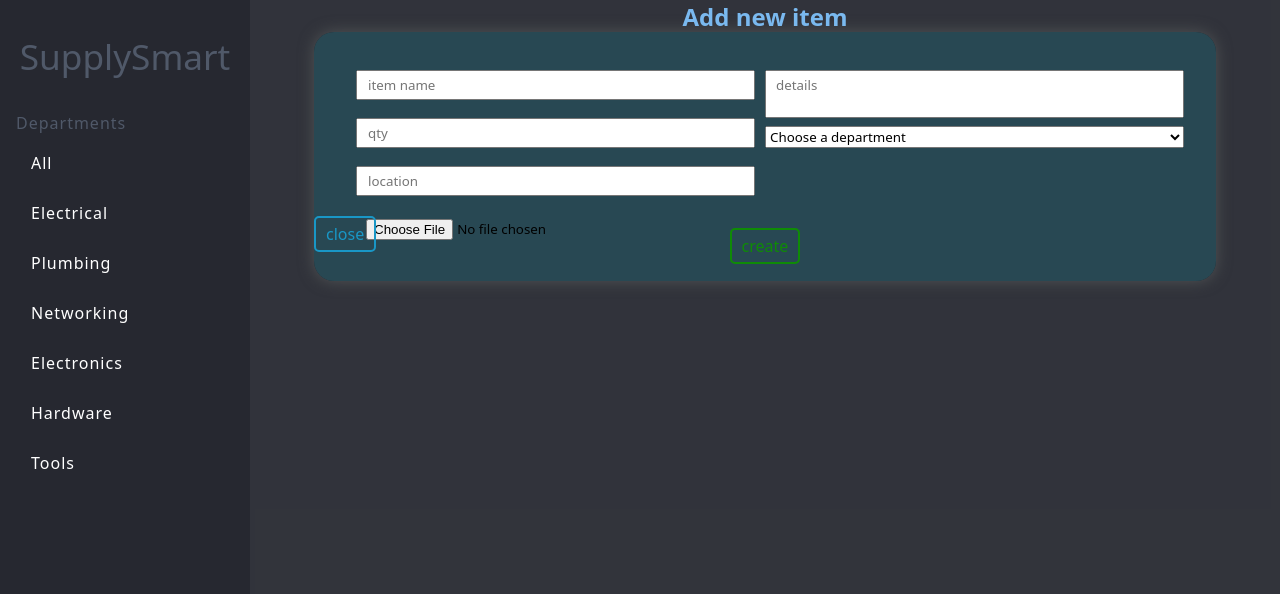
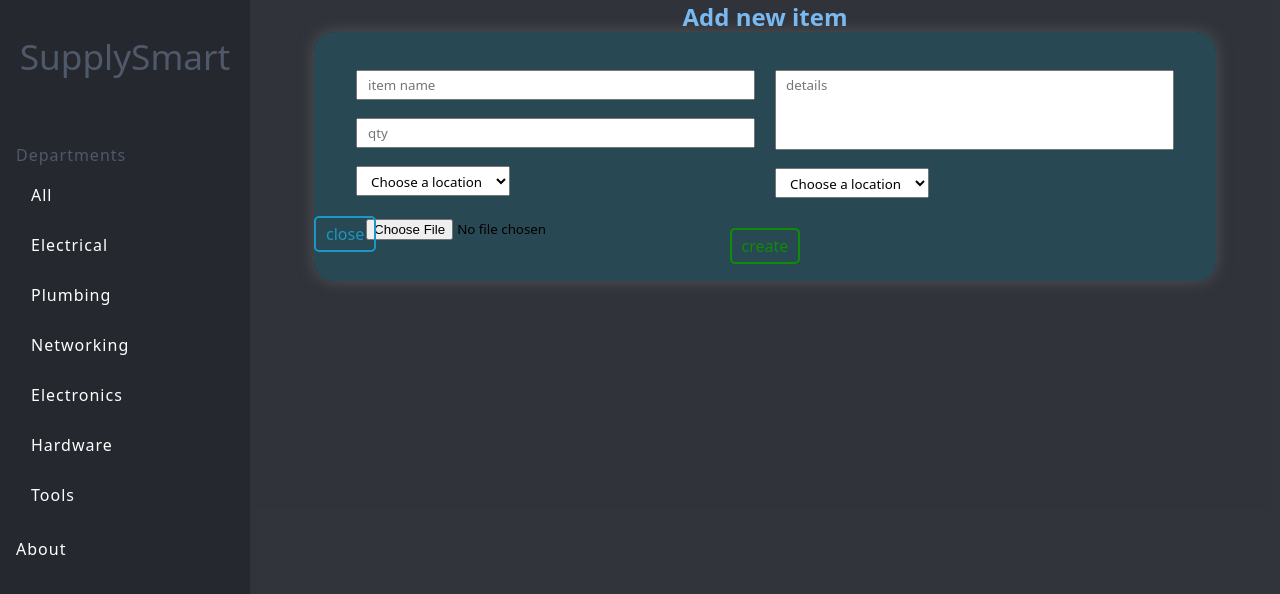
Before and after one commit to Alex-dev7/Project4-inventoryApp-frontend, a React (Create React App) app: page /create in a window 1280 px wide. Both pictures are taken after a click on the button "add item". Shown: the top 594 px of the page. Built offline with nearby package versions, Linux system fonts and the light colour scheme.

Commit message:
update form/popup

```diff
--- a/src/App.scss
+++ b/src/App.scss
@@ -76,15 +76,20 @@
                     flex-wrap: wrap;
                     justify-content: flex-start;
                     gap: .5rem;
+
+                    select {
+                        width: fit-content;
+
+                    }
                 }
-                input {
+                input, select, textarea {
                     height: 30px;
                     margin: 5px 10px;
                     padding: 5px 10px;
                 }
                 textarea {
                     resize: none;
-                    height: 3rem;
+                    height: 5rem;
                     margin-top: 5px;
                     padding: 5px 10px;
                   }
@@ -172,14 +177,14 @@
     box-shadow: 0 0 15px #515455;
     display: grid;
     grid-template-columns: 1fr 1fr;
-
+    position: relative;
     img {
         max-width: 350px;
         max-height: 400px;
         object-fit: cover;
 
     }
-    div {
+    div{
         display: flex;
         flex-direction: column;
         align-items: flex-start;
@@ -196,18 +201,62 @@
             color: rgba(255, 255, 255, 0.688);
             padding: 2px 10px;
         }
-        button {
-            @include button-style();
+        .buttons-container {
+            width: 100%;
+            padding: 0;
+            margin-top: 4rem;
+            display: flex;
+            flex-direction: row;
+            justify-content: space-between;
+            button {
 
+                @include button-style();
+                span {
+                    background-color: transparent;
+                }
          }
+        }
+
     }
     .b-side {
         align-items: center;
+        justify-content: space-between;
 
 
     }
 
     form {
-        display: none;
+        #delete {
+            @include button-style();
+            color: rgba(255, 0, 0, 0.899);
+            border:2px solid red;
+            margin-bottom: 1rem;
+        }
+        #delete:hover {
+            background-color: red;
+            color: white;
+            box-shadow: 0 0 5px #ab312b;
+        }
+    }
+
+    .update-form {
+        position: absolute;
+        width: 50%;
+        min-height: 80%;
+        background-color:#262830;
+        display: flex;
+        flex-direction: column;
+        align-items: center;
+        justify-content: center;
+        gap: 1.5rem;
+        font-size: 1.2rem;
+        padding: 5rem;
+        input, textarea {
+            padding: 5px 10px;
+            width: 100%;
+        }
+        button {
+            @include button-style();
+        }
     }
 }
--- a/src/components/CreateForm.js
+++ b/src/components/CreateForm.js
@@ -10,21 +10,30 @@ function CreateForm(params) {
                 <div>
                 <input type="text" name="name" placeholder="item name" required/>
                 <input type="number" name="quantity" placeholder="qty" required/>
-
-                <input type="text" name="location" placeholder="location" required/>
-                 <input type="file" name="image" />
-                </div>
-                <div>
-                    <textarea  name="details" rows="2" cols="33" placeholder="details" required />
-                    <select id="department" name="department" required >
-                         <option >Choose a department</option>
+                <select id="location" name="location" required >
+                         <option >Choose a location</option>
                         <option value="Electric">Electrical</option>
                         <option value="Plumbing">Plumbing</option>
                         <option value="Networking">Networking</option>
                         <option value="Electronics">Electronics</option>
                         <option value="Hardware">Hardware</option>
                         <option value="Tools">Tools</option>
+                </select>
+                <input type="file" name="image" />
+
+                </div>
+                <div>
+                    <textarea  name="details" rows="2" cols="33" placeholder="details" required />
+                    <select id="department" name="department" required >
+                    <option >Choose a location</option>
+                        <option value="A-1">A-1</option>
+                        <option value="B-1">B-1</option>
+                        <option value="C-1">C-1</option>
+                        <option value="D-1">D-1</option>
+                        <option value="E-1">E-1</option>
+                        <option value="G-1">F-1</option>
                     </select>
+
                 </div>
                     <button>create</button>
             </Form>
--- a/src/components/Sidebar.js
+++ b/src/components/Sidebar.js
@@ -11,7 +11,7 @@ function Sidebar(params){
 
                 <div className="department-links">
                     <p className='departments'>Departments</p>
-                    <Link>
+                    <Link to='/'>
                         <p>All</p>
                     </Link>
                     <Link>
@@ -33,6 +33,10 @@ function Sidebar(params){
                         <p>Tools</p>
                     </Link>
                 </div>
+
+                <Link id="about" to="/about">
+                    <p>About</p>
+                </Link>
             </section>
         </>
     )
--- a/src/components/dashboard.scss
+++ b/src/components/dashboard.scss
@@ -8,7 +8,7 @@
     .text-logo {
         color: #505969;
         text-align: center;
-        margin: 2rem auto;;
+        margin: 2rem auto 4rem auto;
         font-size:2.2rem;
     }
     .department-links {
@@ -31,5 +31,16 @@
             border-radius: 5px;
         }
     }
+    #about {
+        letter-spacing: 1px;
+        color: white;
+        padding: 110px 15px;
+        text-decoration: none;
+        font-weight: 300;
+       :hover{
+            background-color: #19c67b;
+            border-radius: 5px;
+       }
+    }
 
 }
--- a/src/pages/SingleItem.js
+++ b/src/pages/SingleItem.js
@@ -1,7 +1,12 @@
 import { Link, useLoaderData, Form } from "react-router-dom"
+import { useState } from "react"
 import placeholderImage from'./tool-kit.png'
 const ShowItem = () => {
     const item = useLoaderData()
+
+    const [toggle, setToggle] = useState(false)
+
+    const handleToggle = () => setToggle(!toggle)
 
     return (<>
         <div className="show-content-container">
@@ -12,20 +17,29 @@ const ShowItem = () => {
                 <span>Details:<p>{item.details}</p></span>
                 <span>Qty:<p>{item.quantity}</p></span>
                 <span>Location:<h3>{item.location}</h3></span>
+                <div className='buttons-container'>
                     <Link to={"/"} >
                         <button>back</button>
                     </Link>
+                    <button onClick={handleToggle}>{toggle ? "x" : <span>&#9881;</span>}</button>
+                </div>
+
             </div>
             <div className="b-side">
 
                 {item.image ? <img src={item.image} alt={item.name} /> :  <img src={placeholderImage} alt="placeholder icon" />}
+                <Form action={`/delete/${item.id}`} method="post">
+                    <button id="delete">delete item</button>
+                </Form>
             </div>
 
-            <Form  action={`/update/${item.id}`} method="put" encType="multipart/form-data">
+            {toggle ? <Form className="update-form" action={`/update/${item.id}`} method="put" encType="multipart/form-data">
                 <input type="text" name="name" placeholder="item name"  defaultValue={item.name}/>
                 <input type="number" name="quantity" placeholder="qty" defaultValue={item.quantity}/>
-                <label for="department">Choose a department:</label>
-                <select id="department" name="department" defaultValue={item.department}>
+                <textarea name="details" rows="2" cols="33" placeholder="details" defaultValue={item.details}/>
+                { item.image ? "" : <input type="file" name="image"/>}
+                <select id="department" name="department" required defaultValue={item.department}>
+                         <option >Choose a department</option>
                         <option value="Electric">Electrical</option>
                         <option value="Plumbing">Plumbing</option>
                         <option value="Networking">Networking</option>
@@ -33,15 +47,19 @@ const ShowItem = () => {
                         <option value="Hardware">Hardware</option>
                         <option value="Tools">Tools</option>
                 </select>
+                <select id="location" name="location" required defaultValue={item.location}>
+                         <option >Choose a location</option>
+                        <option value="A-1">A-1</option>
+                        <option value="B-1">B-1</option>
+                        <option value="C-1">C-1</option>
+                        <option value="D-1">D-1</option>
+                        <option value="E-1">E-1</option>
+                        <option value="G-1">F-1</option>
+                    </select>
 
-                {/* <input type="file" name="image" onChange={handleChange} /> */}
-                <input type="text" name="details" placeholder="details" defaultValue={item.details}/>
-                <input type="text" name="location" placeholder="location" defaultValue={item.location}/>
-                <button>create</button>
-            </Form>
-            <Form action={`/delete/${item.id}`} method="post">
-                <button>delete</button>
-            </Form>
+                <button onClick={handleToggle}>update</button>
+            </Form> : null}
+
         </div>
         </>
     )
```
Lines whose indentation alone changed are shown as unchanged.
